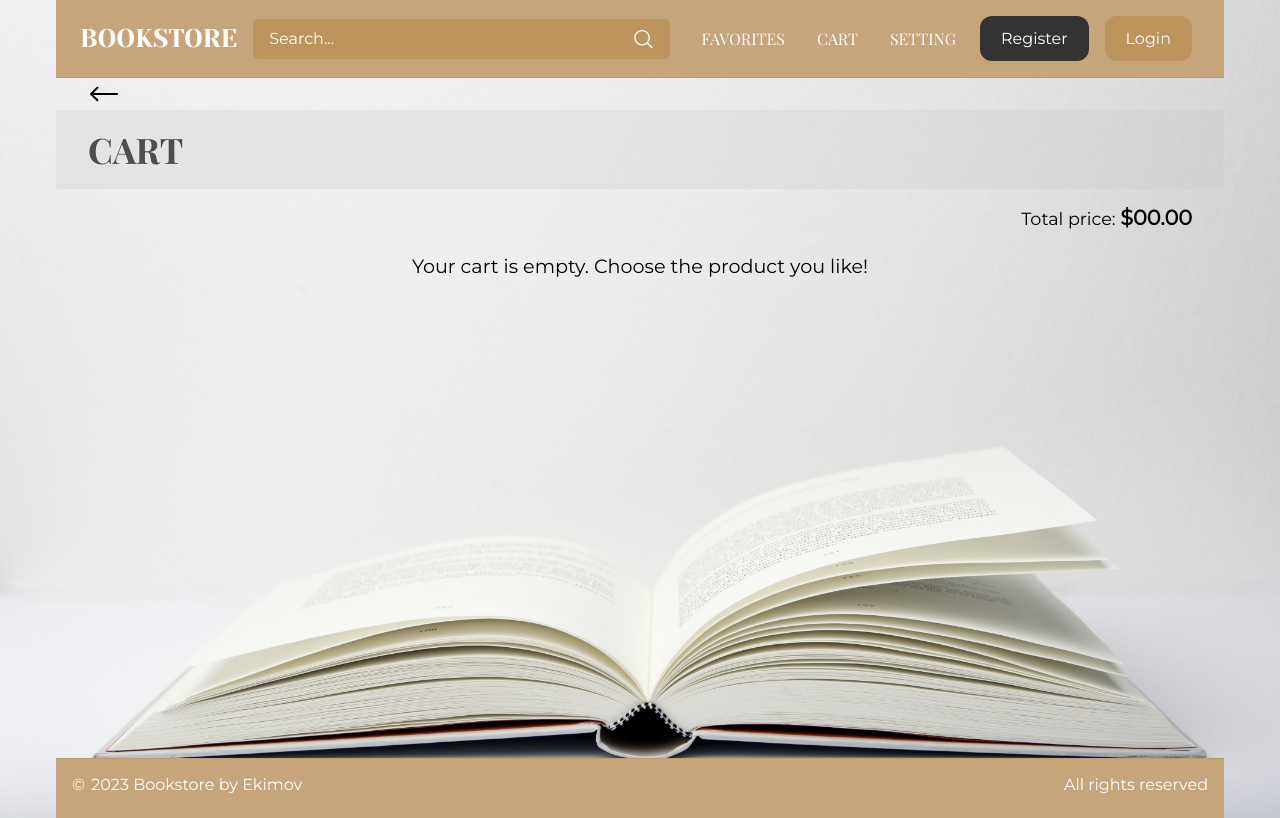
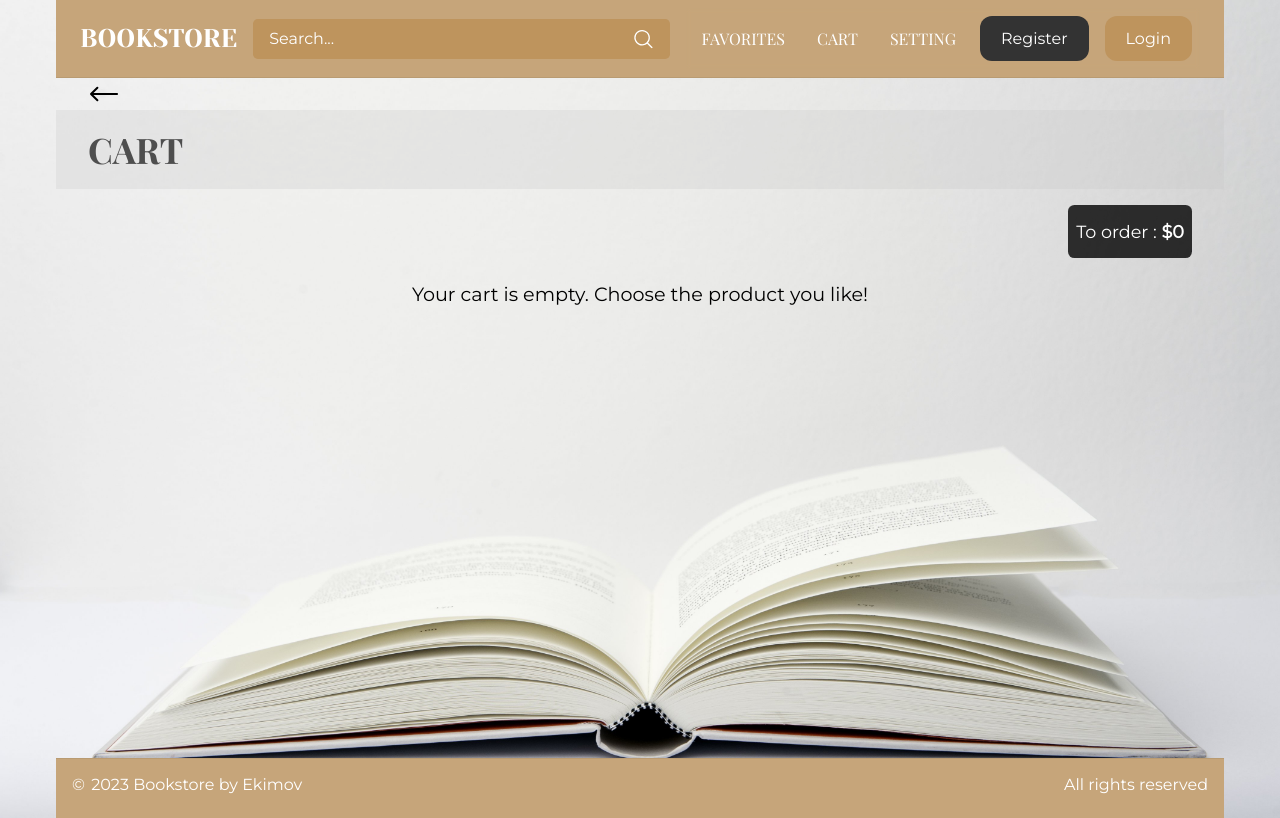
Before and after one commit to Denekimoff/Book-Store, a React (Create React App) app: page /Book-Store/cart in a window 1280 px wide. Built offline with nearby package versions, Linux system fonts and the light colour scheme; a web font is replaced by a local one.

Commit message:
feat: add cartComponent, style

```diff
--- a/src/components/CardItem/CartItem.scss
+++ b/src/components/CardItem/CartItem.scss
@@ -1,10 +1,13 @@
 @import '../../default_variables.scss';
 
 .cartbook {
+  margin: 1rem 0;
+  padding: 1rem 2rem 1rem 1rem;
   display: flex;
   flex-flow: row;
   align-items: center;
-  justify-content: space-around;
+  justify-content: space-between;
+  background-color: rgba(236, 235, 235, 0.7);
 
   .cartbook__present {
 
@@ -15,12 +18,31 @@
       }
     }
   }
-  .cartbook__mini-info {
+
+  .cartbook__info {
+    width: -webkit-fill-available;
+    display: flex;
+    flex-flow: column;
+    align-items: center;
+    justify-content: space-around;
+    user-select: none;
+
     .cartbook__title {
+      padding: 1rem 2rem;
+      font-family: $font_card_title;
+    }
 
-    }
-    .cartbook__info {
+    .cartbook__subtitle {}
+  }
 
+  .cartbook__market {
+    .cartbook__price {
+      display: contents;
+      font-size: 1.3rem;
+      font-weight: 700;
+      font-family: $font_montserrat;
+      user-select: none;
     }
   }
+
 }
--- a/src/components/CardItem/index.tsx
+++ b/src/components/CardItem/index.tsx
@@ -18,14 +18,12 @@ export const CardItem = ({ isbn13, title, subtitle, image, price }: ICardBookMin
                     </div>
                 </Link>
             </div>
-            <div className='cartbook__mini-info'>
+            <div className='cartbook__info'>
                 <h2 className='cartbook__title'>{title}</h2>
-                <div className='cartbook__info'>
-                    <span className='cartbook__subtitle'>{subtitle ? subtitle : 'Lorem ipsum dolor sit amet consectetur adipisicing elit. Tenetur, quibusdam!'}</span>
-                </div>
-                <div className='cartbook__market'>
-                    <div className='cartbook__price'>{price}</div>
-                </div>
+                <p className='cartbook__subtitle'>{subtitle ? subtitle : 'Lorem ipsum dolor sit amet consectetur adipisicing elit. Tenetur, quibusdam!'}</p>
+            </div>
+            <div className='cartbook__market'>
+                <div className='cartbook__price'>{price}</div>
             </div>
         </div>
     )
--- a/src/components/pages/CartPage/CartPage.scss
+++ b/src/components/pages/CartPage/CartPage.scss
@@ -26,10 +26,28 @@
           font-family: $font_montserrat;
           font-size: 1.1rem;
 
-          span {
-            display: contents;
-            font-size: 1.3rem;
-            font-weight: 700;
+          .cart__order {
+            display: flex;
+            padding: 1rem .5rem;
+            align-items: center;
+            justify-content: center;
+            font-family: $font_montserrat;
+            font-size: 1.1rem;
+            border: none;
+            outline: none;
+            cursor: pointer;
+            border-radius: 0.4rem;
+            background-color: rgba(0, 0, 0, .8);
+            color: #fff;
+
+            span {
+              margin-left: .3rem;
+              font-weight: 700;
+            }
+
+            &:active {
+              transform: scaleX(.99);
+            }
           }
         }
 
@@ -47,6 +65,7 @@
         .cart__list {
           display: flex;
           flex-flow: column;
+
           .cart__null {
             font-family: $font_montserrat;
             min-height: 30vh;
--- a/src/components/pages/CartPage/index.tsx
+++ b/src/components/pages/CartPage/index.tsx
@@ -1,20 +1,32 @@
-import React from 'react'
-import { useSelector } from 'react-redux'
+import React, { useEffect } from 'react'
+import { useDispatch, useSelector } from 'react-redux'
 import { useNavigate } from 'react-router-dom'
 import { ThemeContext } from '../../../context'
-import { IStore } from '../../../redux/types'
+import { IBook, IStore } from '../../../redux/types'
 import { CardItem } from '../../CardItem'
 import ArrowBack from '../../Icons/ArrowBack'
 import './CartPage.scss'
 
 
 export default function CartPage () {
+    const dispatch = useDispatch()
     const navigate = useNavigate()
     const goBack = () => navigate(-1)
     const { theme } = React.useContext(ThemeContext)
     const { books } = useSelector((state: IStore) => state.books)
     const { cart } = useSelector((state: IStore) => state.books)
-    const dataCart = books.filter(({ isbn13 }) => cart.includes(isbn13))
+    const dataCart = books?.filter(({ isbn13 }) => cart?.includes(isbn13))
+    const dataPrice = dataCart?.map((item: IBook) => (item.price)?.slice(1))
+    //@ts-ignore
+    const totalPrice = dataPrice?.map(item => +item).reduce((acc, item) => acc + item , 0)
+
+    const handlerOnClickOrder = () => {
+        const conf = window.confirm('Confirm your order?')
+        if (conf) {
+            // dispatch(clearCart())
+            alert(`Order successfully paid: $${totalPrice}.`)
+        } else return
+    }
 
     return (
         <section className={`cart cart--${theme}`}>
@@ -25,7 +37,11 @@ export default function CartPage () {
                     </div>
                     <div className='cart__container'>
                         <h3 className='cart__title'>Cart</h3>
-                        <div className='cart__total'>{'Total price: '}<span>$00.00</span></div>
+                        <div className='cart__total'>
+                            <button className='cart__order' onClick={handlerOnClickOrder}>
+                                To order :<span>${totalPrice}</span>
+                            </button>
+                        </div>
                         <div className='cart__list'>
                             {
                                 !dataCart.length ? <div className='cart__null'>Your cart is empty. Choose the product you like!</div> :
@@ -39,3 +55,6 @@ export default function CartPage () {
         </section>
     )
 }
+function clearCart(): any {
+    throw new Error('Function not implemented.')
+}
--- a/src/redux/actionCreators/bookActionCreator.ts
+++ b/src/redux/actionCreators/bookActionCreator.ts
@@ -1,6 +1,6 @@
 import { put, takeEvery } from 'redux-saga/effects'
 
-import { ADD_TO_CART, REMOVE_TO_CART, ADD_TO_FAVORITES, REMOVE_TO_FAVORITES, SET_BOOKS, ACTIVE_BOOK, IS_LOADING, SET_SEARCH_VALUE, LOAD_BOOKS, SET_COUNT_TOTAL, ACTIVE_BOOK_ID } from '../actionTypes/booksActionTypes'
+import { ADD_TO_CART, REMOVE_TO_CART, ADD_TO_FAVORITES, REMOVE_TO_FAVORITES, SET_BOOKS, ACTIVE_BOOK, IS_LOADING, SET_SEARCH_VALUE, LOAD_BOOKS, SET_COUNT_TOTAL, ACTIVE_BOOK_ID, CLEAR_CART } from '../actionTypes/booksActionTypes'
 import { IBook } from '../types'
 
 export const setBooks = (books: IBook[]) => ({
@@ -26,6 +26,10 @@ export const addToCart = (id: number) => ({
 export const removeToCart = (id: any) => ({
     type: REMOVE_TO_CART,
     id,
+})
+
+export const clearCart = () => ({
+    type: CLEAR_CART,
 })
 
 export const setCountTotal = (count: string) => ({
@@ -65,14 +69,7 @@ export const loadBooks = (setIsLoading: any, navigate: any, searchValue: string)
 export function* watcherBooks () {
     yield takeEvery(LOAD_BOOKS, fetchLoadBooks)
     yield takeEvery(ACTIVE_BOOK_ID, fetchGetSelectBook)
-    yield takeEvery(ADD_TO_CART, checkCartToLocalStorage)
-    yield takeEvery(REMOVE_TO_CART, checkCartToLocalStorage)
-    yield takeEvery(ADD_TO_FAVORITES, checkFavoritesToLocalStorage)
-    yield takeEvery(REMOVE_TO_FAVORITES, checkFavoritesToLocalStorage)
 }
-
-function* checkFavoritesToLocalStorage () {}
-function* checkCartToLocalStorage () {}
 
 function* fetchGetSelectBook (payload: any) {
     window.scrollBy({
--- a/src/redux/actionTypes/booksActionTypes.ts
+++ b/src/redux/actionTypes/booksActionTypes.ts
@@ -9,3 +9,4 @@ export const IS_LOADING = 'IS_LOADING'
 export const ACTIVE_BOOK_ID = 'ACTIVE_BOOK_ID'
 export const ACTIVE_BOOK = 'ACTIVE_BOOK'
 export const LOAD_BOOKS = 'LOAD_BOOKS'
+export const CLEAR_CART = 'CLEAR_CART'
--- a/src/redux/reducers/bookReducer.ts
+++ b/src/redux/reducers/bookReducer.ts
@@ -1,4 +1,5 @@
 import { ACTIVE_BOOK, ACTIVE_BOOK_ID, ADD_TO_CART, ADD_TO_FAVORITES,
+    CLEAR_CART,
     IS_LOADING, REMOVE_TO_CART, REMOVE_TO_FAVORITES,
     SET_BOOKS, SET_COUNT_TOTAL, SET_SEARCH_VALUE } from '../actionTypes/booksActionTypes'
 import { IBooksStore } from '../types'
@@ -7,6 +8,7 @@ export const initialState = {
     books: [],
     favorites: [],
     cart: [],
+    price: 0,
     countTotal: 0,
     searchValue: '',
     loading: false,
@@ -51,6 +53,13 @@ export const booksReducer = (state: IBooksStore = initialState, action: any) =>
             cart: state.cart.filter((el) => el !== id),
         })
     }
+    case CLEAR_CART: {
+        const newCart: never[] = []
+        return ({
+            ...state,
+            cart: newCart,
+        })
+    }
     case SET_COUNT_TOTAL: {
         const { count } = action
         return ({
--- a/src/redux/types.ts
+++ b/src/redux/types.ts
@@ -39,6 +39,7 @@ export interface IBooksStore {
     books: IBook[],
     favorites: number[],
     cart: number[],
+    price: number,
     countTotal: number,
     searchValue: string,
     loading: boolean,
```
